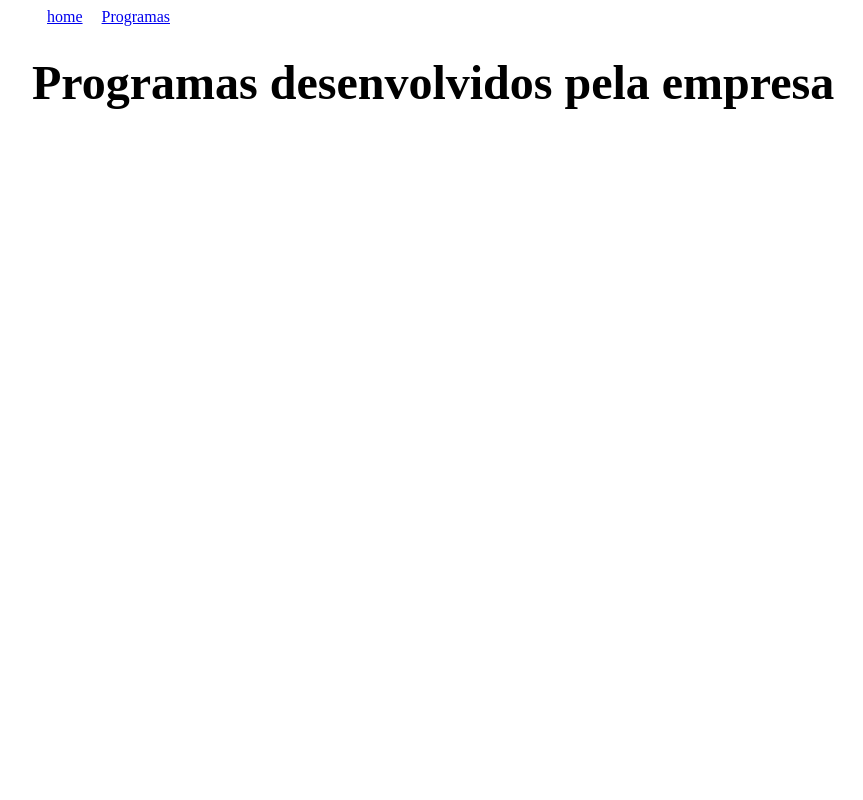
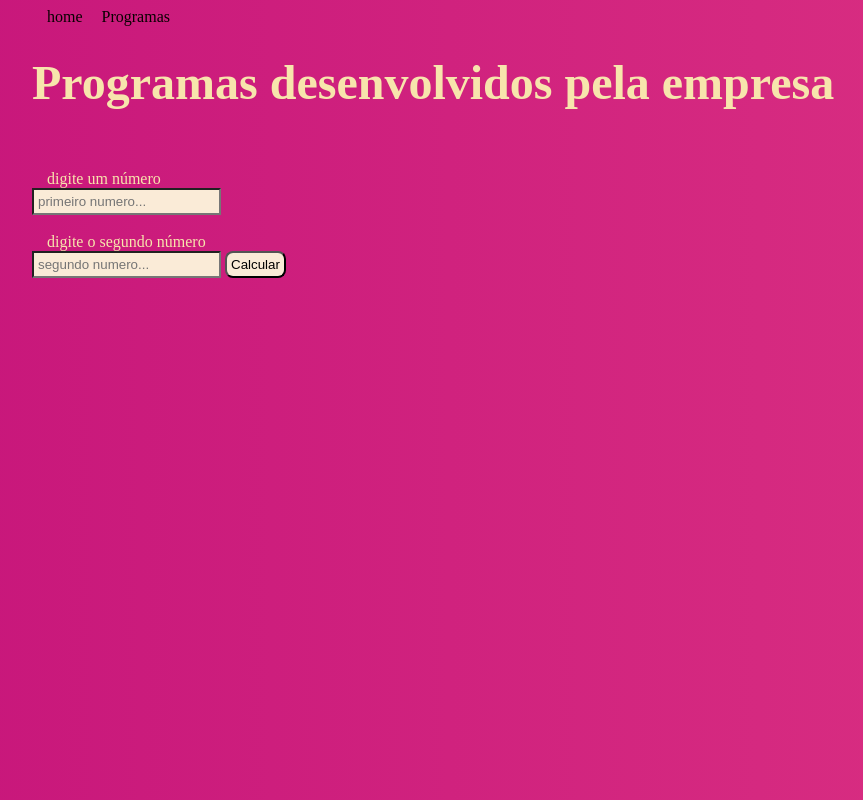
Before and after one commit to anaguerso-prog/site_2C, a plain HTML site: page html/programas.html in a window 1280 px wide. Shown: the whole page, without its empty margins (36-899 px from the left). Drawn offline with Linux system fonts and the light colour scheme.

Commit message:
terceira versão

```diff
--- a/css/style.css
+++ b/css/style.css
@@ -18,5 +18,17 @@ footer{
     margin: 30px;
 }
 body{
-    background: linear-gradient();
+    background: linear-gradient(to right, rgb(200, 23, 123), rgb(221, 52, 131));
+    color: rgb(247, 229, 172);
 }
+a{
+    text-decoration: none;
+    color: rgb(8, 1, 1);
+}
+input, button{
+    background-color: antiquewhite;
+    padding: 4px;
+}
+button{
+    border-radius: 8px;
+}
--- a/html/programas.html
+++ b/html/programas.html
@@ -5,7 +5,8 @@
     <meta name="viewport" content="width=device-width, initial-scale=1.0">
     <link rel="shortcut icon" href="../img/favicon.png" type="image/png">
     <link rel="stylesheet" href="../css/style.css">
-    <title>Document</title>
+    <script src="../js/index.js"defer></script>
+    <title>soma de numeros</title>
 </head>
 <body>
     <header>
@@ -18,6 +19,16 @@
         <h1>
             Programas desenvolvidos pela empresa
         </h1>
+        <article>
+            <label for="num">digite um número</label><br>
+            <input type="text" id="num" placeholder="primeiro numero..."><br><br>
+
+            <label for="num2">digite o segundo número</label><br>
+            <input type="text" id="num2" placeholder="segundo numero...">
+            <button onclick="principal()">Calcular</button>
+            <div id="resposta"></div>
+        </article>
     </main>
+
 </body>
 </html>
--- a/js/index.js
+++ b/js/index.js
@@ -0,0 +1,12 @@
+let resposta = document.getElementById("resposta")
+
+function principal(){
+    let num = Number(document.getElementById("num").value)
+    let num2 = Number(document.getElementById("num").value)
+
+    let resultado = num + num2
+
+    resposta.innerHTML = ''
+    resposta.innerHTML += `O resultado da soma é: ${resultado.toFixed(2)}`
+    resposta.style.fontSize = '2rem'
+}
```
Also changed, not shown: index.html (+4 -4 lines).
